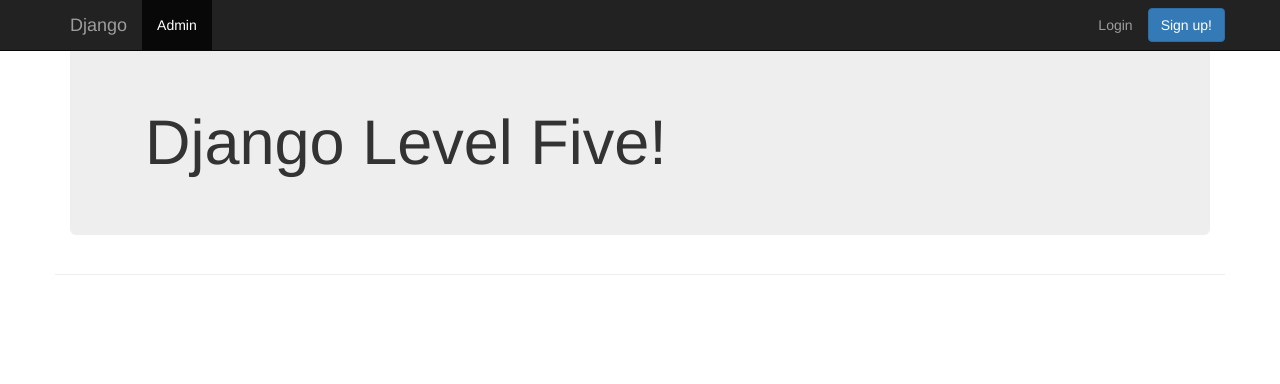
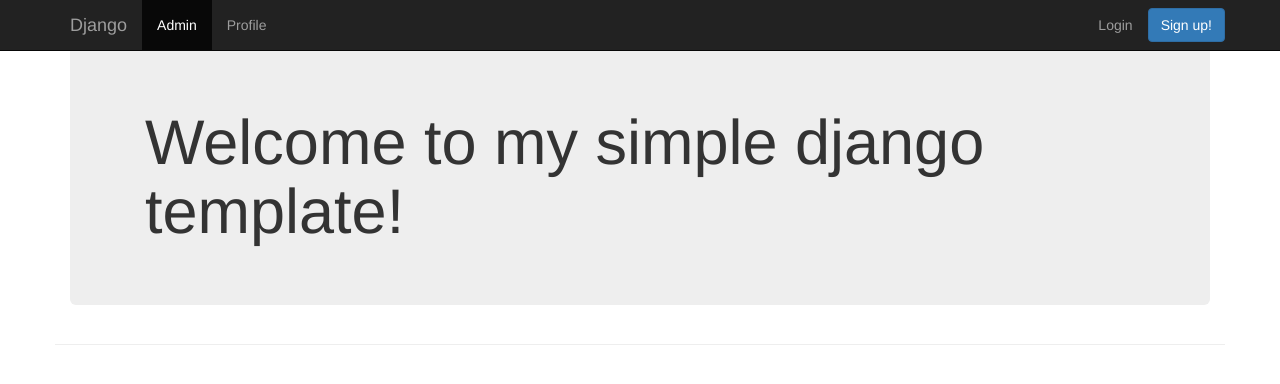
Before and after one commit to Suleiman99Hesham/python_and_django_full_stack_web_developer_bootcamp, a Django app: page / in a window 1280 px wide. Shown: the top 384 px of the page. Run offline with Django 3.2, Linux system fonts and the light colour scheme; some libraries are stand-ins or nearby versions.

Commit message:
Add Profile Page

```diff
--- a/Back-end_part/Django_levels/django_level_five/learning_users/basic_app/views.py
+++ b/Back-end_part/Django_levels/django_level_five/learning_users/basic_app/views.py
@@ -5,6 +5,7 @@ from django.http import HttpResponseRedirect, HttpResponse
 from django.urls import reverse
 from django.contrib.auth.decorators import login_required
 from django.contrib import messages
+from .models import UserProfileInfo
 
 # Create your views here.
 
@@ -13,8 +14,13 @@ def index(request):
     return render(request, 'basic_app/index.html')
 
 @login_required(login_url='basic_app:user_login')
-def special(request):
-    return HttpResponse('YOU ARE LOGED IN , NICE')
+def profile(request):
+    user_profile_data = UserProfileInfo.objects.get(user = request.user)
+    context = {
+        'portofolio':user_profile_data.portofolio_site,
+        'profile_picture':user_profile_data.profile_pic,
+    }
+    return render(request, 'basic_app/profile.html', context=context)
 
 @login_required
 def user_logout(request):
--- a/Back-end_part/Django_levels/django_level_five/learning_users/learning_users/urls.py
+++ b/Back-end_part/Django_levels/django_level_five/learning_users/learning_users/urls.py
@@ -26,7 +26,7 @@ urlpatterns = [
     path("", views.index, name="index"),
     path('basic_app/', include('basic_app.urls')),
     path("logout/", views.user_logout, name="user_logout"),
-    path("special/", views.special, name="special"),
+    path("profile/", views.profile, name="profile"),
 
 ]
 if settings.DEBUG:
--- a/Back-end_part/Django_levels/django_level_five/learning_users/templates/basic_app/base.html
+++ b/Back-end_part/Django_levels/django_level_five/learning_users/templates/basic_app/base.html
@@ -22,6 +22,10 @@
                     <li class="active">
                         <a href="{% url 'admin:index' %}">Admin</a>
                     </li>
+                    <li>
+                        <a href="{% url 'profile' %}" >Profile</a>
+                    </li>
+
                 </ul>
                 <ul class="nav navbar-nav navbar-right">
                     {% if user.is_authenticated %}
--- a/Back-end_part/Django_levels/django_level_five/learning_users/templates/basic_app/index.html
+++ b/Back-end_part/Django_levels/django_level_five/learning_users/templates/basic_app/index.html
@@ -8,7 +8,7 @@
 
 <div class="jumbotron">
     <div class="container">
-        <h1>Django Level Five!</h1>
+        <h1>Welcome to my simple django template!</h1>
     </div>
 </div>
 
```
Also changed, not shown: Back-end_part/Django_levels/django_level_five/learning_users/templates/basic_app/profile.html (added, +25 -0 lines), Back-end_part/Django_levels/django_level_five/learning_users/db.sqlite3.
